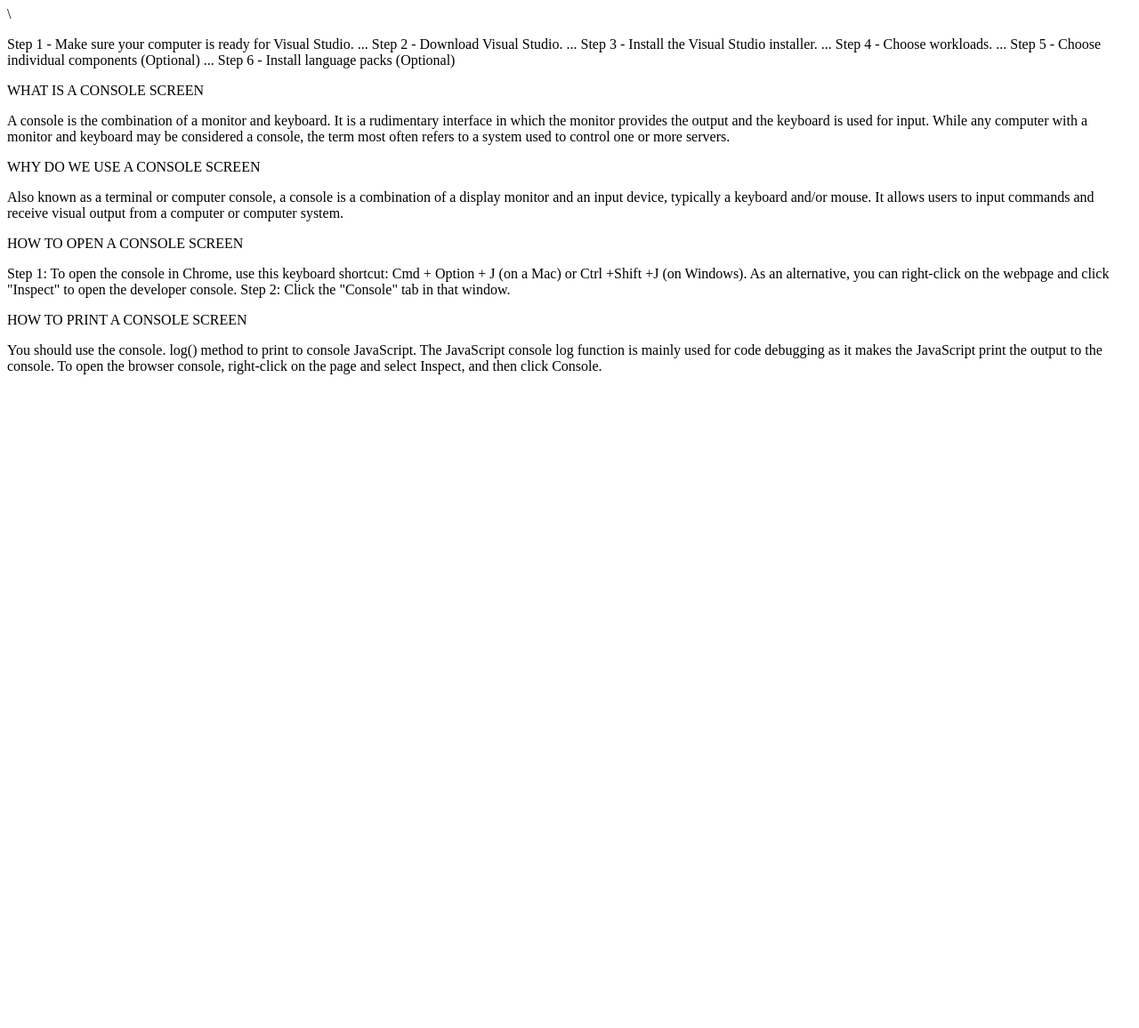
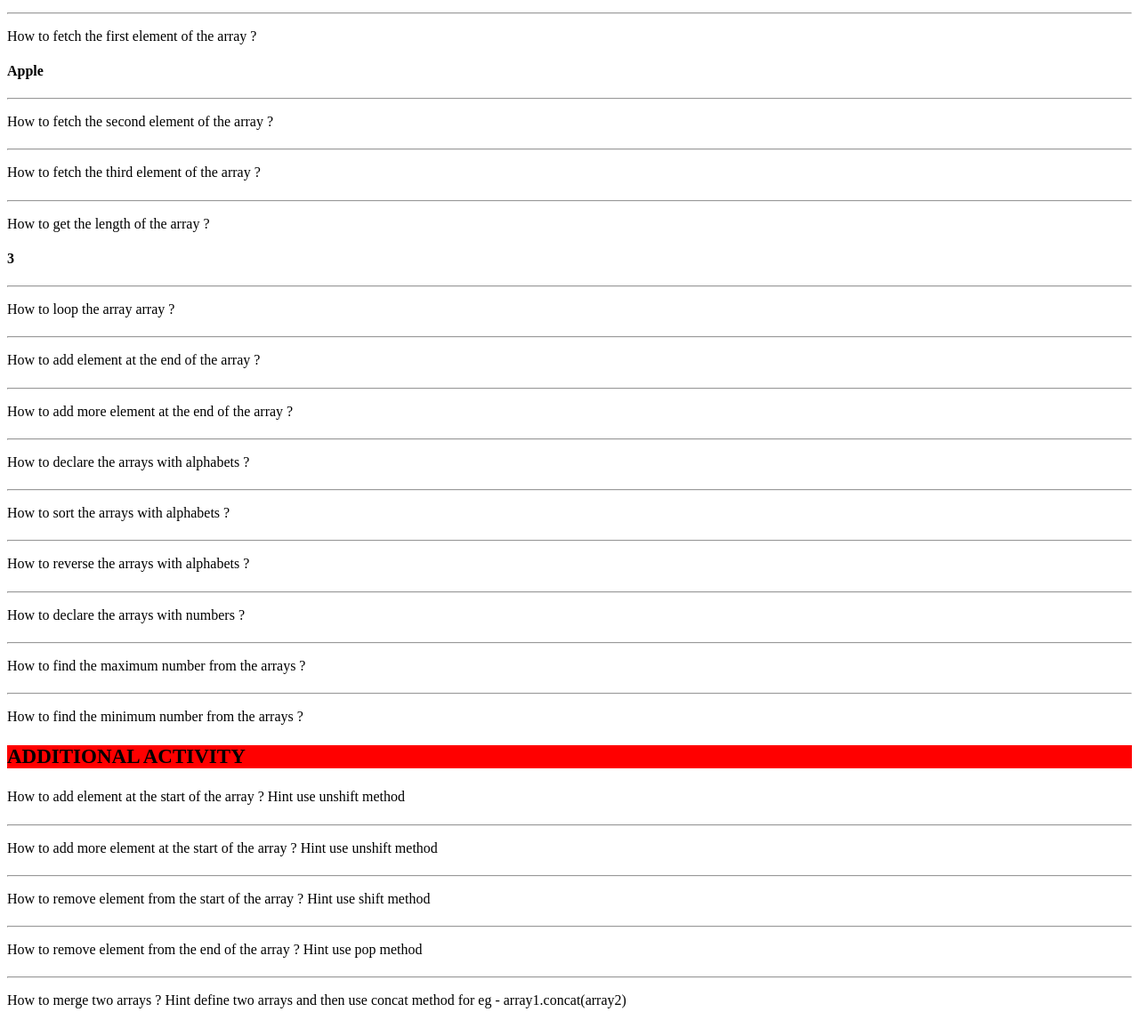
Before and after one commit to aar-coder1377/Console--c-77, a plain HTML site: page index.html in a window 1280 px wide. Shown: the part 73-1229 px from the top of the page at 89% size. Before the commit the page ends 800 px from the top, so only its background shows below. Drawn offline with Linux system fonts and the light colour scheme.

Commit message:
Add files via upload

```diff
--- a/index.html
+++ b/index.html
@@ -1,40 +1,129 @@
-<!DOCTYPE html>
 <html>
-<head>
-    <title> Project 77</title>
-</head>
-<body>
-    <h1>  Project 77 Learning Console</h1>\
-    <p>
-        Step 1 - Make sure your computer is ready for Visual Studio. ...
-        Step 2 - Download Visual Studio. ...
-        Step 3 - Install the Visual Studio installer. ...
-        Step 4 - Choose workloads. ...
-        Step 5 - Choose individual components (Optional) ...
-        Step 6 - Install language packs (Optional)
-    </p>
-    <p> WHAT IS A CONSOLE SCREEN</p>
-    <p> A console is the combination of a monitor and keyboard. It is a rudimentary interface in which the monitor provides the output and the keyboard is used for input. While any computer with a monitor and keyboard may be considered a console, the term most often refers to a system used to control one or more servers.</p>
-    <p>WHY DO WE USE A CONSOLE SCREEN</p>
-    <p> Also known as a terminal or computer console, a console is a combination of a display monitor and an input device, typically a keyboard and/or mouse. It allows users to input commands and receive visual output from a computer or computer system.</p>
-    <p> HOW TO OPEN A CONSOLE SCREEN</p>
-    <p>Step 1: To open the console in Chrome, use this keyboard shortcut: Cmd + Option + J (on a Mac) or Ctrl +Shift +J (on Windows). As an alternative, you can right-click on the webpage and click "Inspect" to open the developer console. Step 2: Click the "Console" tab in that window.</p>
-    <p> HOW TO PRINT A CONSOLE SCREEN</p>
-    <p> You should use the console. log() method to print to console JavaScript. The JavaScript console log function is mainly used for code debugging as it makes the JavaScript print the output to the console. To open the browser console, right-click on the page and select Inspect, and then click Console.</p>
-    <script>
-        console.log("my first console project");
-        var firstname="Ranbir";
-        console.log(firstname);
-        var lastname="Kapoor";
-        console.log(lastname);
-        var fullname=firstname.concat(lastname);
-        console.log(fullname);
-        var lengthofname=fullname.length;
-        console.log(lengthofname);
-        var a = 10
-        var b = 5
-        var add = a.concat(b);
-        console.log(add);
-    </script>
-</body>
+<p>
+    How to declare the arrays ?
+    <h4 id="declaration_of_arrays">
+    </h4>
+</p>
+<hr>
+<p>
+    How to fetch the first element of the array ?
+    <h4 id="access_first_element">
+    </h4>
+</p>
+<hr>
+<p>
+    How to fetch the second element of the array ?
+    <h4 id="access_second_element">
+    </h4>
+</p>
+<hr>
+<p>
+    How to fetch the third element of the array ?
+    <h4 id="access_third_element">
+    </h4>
+</p>
+<hr>
+<p>
+    How to get the length of the array ?
+    <h4 id="display_length_of_array">
+    </h4>
+</p>
+<hr>
+<p>
+    How to loop the array array ?
+    <h4 id="loop_the_array">
+    </h4>
+</p>
+<hr>
+<p>
+    How to add element at the end of the array ?
+    <h4 id="add_element_at_the_end_of_array">
+    </h4>
+</p>
+<hr>
+<p>
+    How to add more element at the end of the array ?
+    <h4 id="add_more_element_at_the_end_of_array">
+    </h4>
+</p>
+<hr>
+<p>
+    How to declare the arrays with alphabets ?
+    <h4 id="display_alphabets_array">
+    </h4>
+</p>
+<hr>
+<p>
+    How to sort the arrays with alphabets ?
+    <h4 id="display_sorted_alphabets_array">
+    </h4>
+</p>
+<hr>
+<p>
+    How to reverse the arrays with alphabets ?
+    <h4 id="display_reverse_array">
+    </h4>
+</p>
+<hr>
+<p>
+    How to declare the arrays with numbers ?
+    <h4 id="display_number_array">
+    </h4>
+</p>
+<hr>
+<p>
+    How to find the maximum number from the arrays ?
+    <h4 id="display_maximum_number">
+    </h4>
+</p>
+<hr>
+<p>
+    How to find the minimum number from the arrays ?
+    <h4 id="display_minimum_number">
+    </h4>
+</p>
+
+<h3 style="background-color: red; font-size: 23px;">
+    ADDITIONAL ACTIVITY
+</h3>
+<p>
+    How to add element at the start of the array ? Hint use unshift method
+    <h4 id="add_element_at_the_start_of_array">
+    </h4>
+</p>
+<hr>
+<p>
+    How to add more element at the start of the array ? Hint use unshift method
+    <h4 id="add_more_element_at_the_start_of_array">
+    </h4>
+</p>
+<hr>
+<p>
+    How to remove element from the start of the array ? Hint use shift method
+    <h4 id="remove_element_from_start_of_array">
+    </h4>
+</p>
+<hr>
+<p>
+    How to remove element from the end of the array ? Hint use pop method
+    <h4 id="remove_element_from_end_of_array">
+    </h4>
+</p>
+<hr>
+<p>
+    How to merge two arrays ? Hint define two arrays and then use concat method for eg - array1.concat(array2)
+    <h4 id="merge_two_arrays">
+    </h4>
+</p>
+
+<script>
+
+    var fruits = ["Apple", "Orange", "Mango"];
+    console.log(fruits);
+    document.getElementById("declaration_of_arrays").innerHTML = fruits;
+    var firstfruit = fruits[0];
+    document.getElementById("access_first_element").innerHTML = firstfruit;
+    var lengthofarray = fruits.length;
+    document.getElementById("display_length_of_array").innerHTML = lengthofarray;
+</script>
 </html>
```
